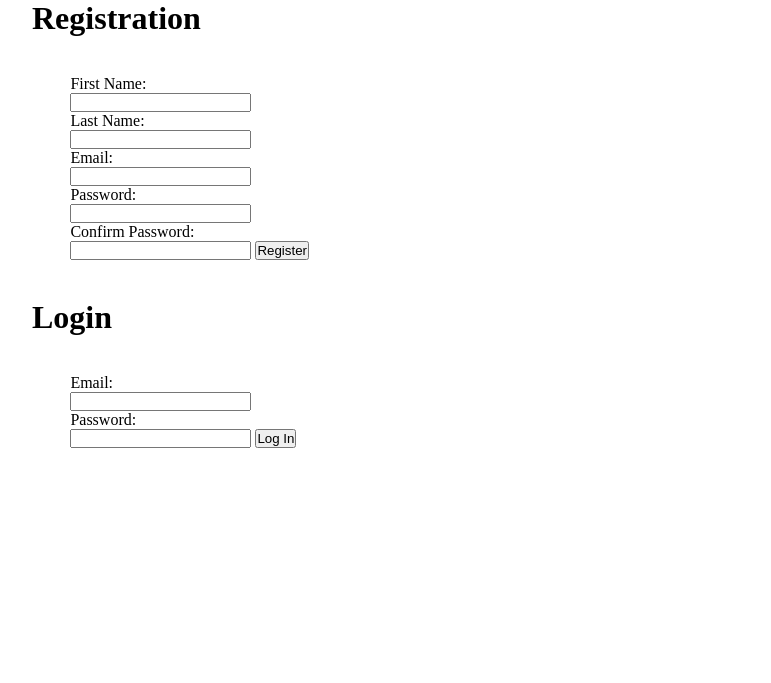
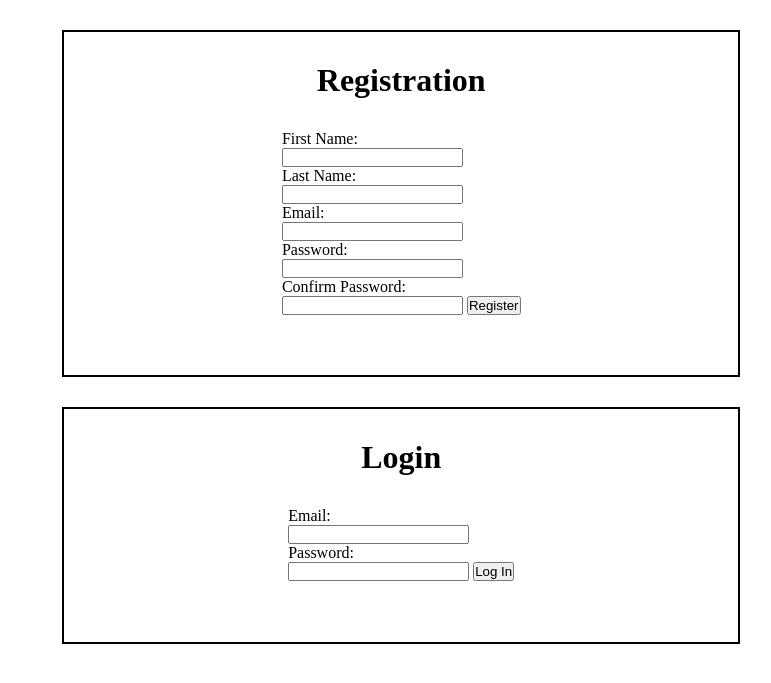
Before and after one commit to nick-watson-hash/Dojo-Group, a Django app: template goat_app/templates/landing_page.html in a window 1280 px wide. Shown: the top 683 px of the page, without its empty margins (224-995 px from the left). Run offline with Django 3.2, Linux system fonts and the light colour scheme; the template is opened without the code that fills it, so the values that code supplies are empty.

Commit message:
Fixed CSS for landing page & updated login method

```diff
--- a/goat_app/templates/landing_page.html
+++ b/goat_app/templates/landing_page.html
@@ -9,7 +9,7 @@
     <link rel="stylesheet" href="{% static 'css/style.css' %}">
 </head>
 <body>
-    <div class='center_mass'>
+    <div class='center-mass'>
         <h1>Registration</h1>
         {% if messages %}
         <ul>
@@ -29,7 +29,7 @@
             <button type="submit">Register</button>
         </form>
     </div>
-    <div class='center_mass'>
+    <div class='center-mass'>
         <h1>Login</h1>
         <form action="/login" method="POST">
             {% csrf_token %}
--- a/goat_app/views.py
+++ b/goat_app/views.py
@@ -383,7 +383,7 @@ def sign_in(request):
         return redirect('/login')
     logged_in = User.objects.filter(username=request.POST['login_username'])
     request.session['user_id'] = logged_in[0].id
-    return redirect('/')
+    return redirect('index')
 
 # Logout Method
 def logout(request):
```
